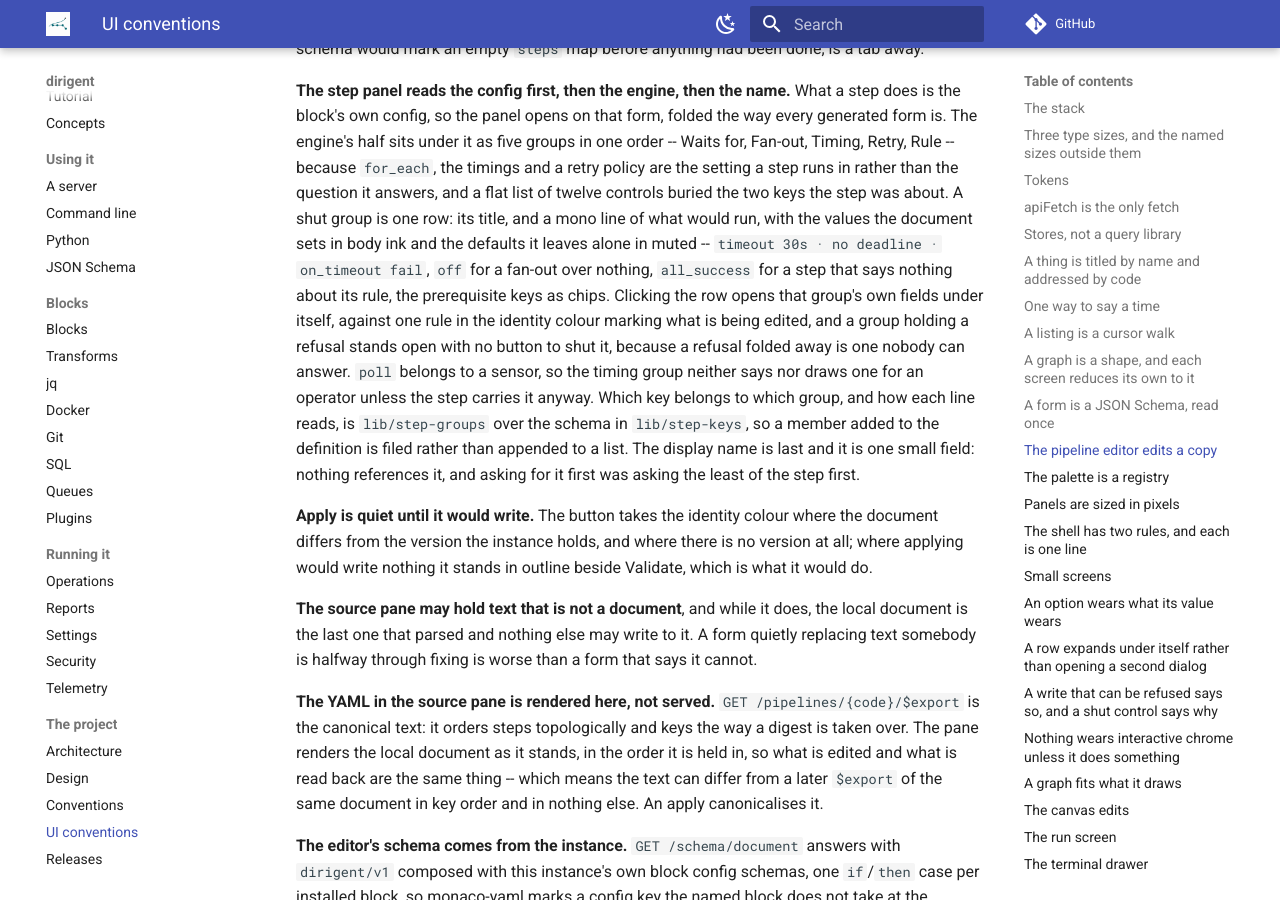
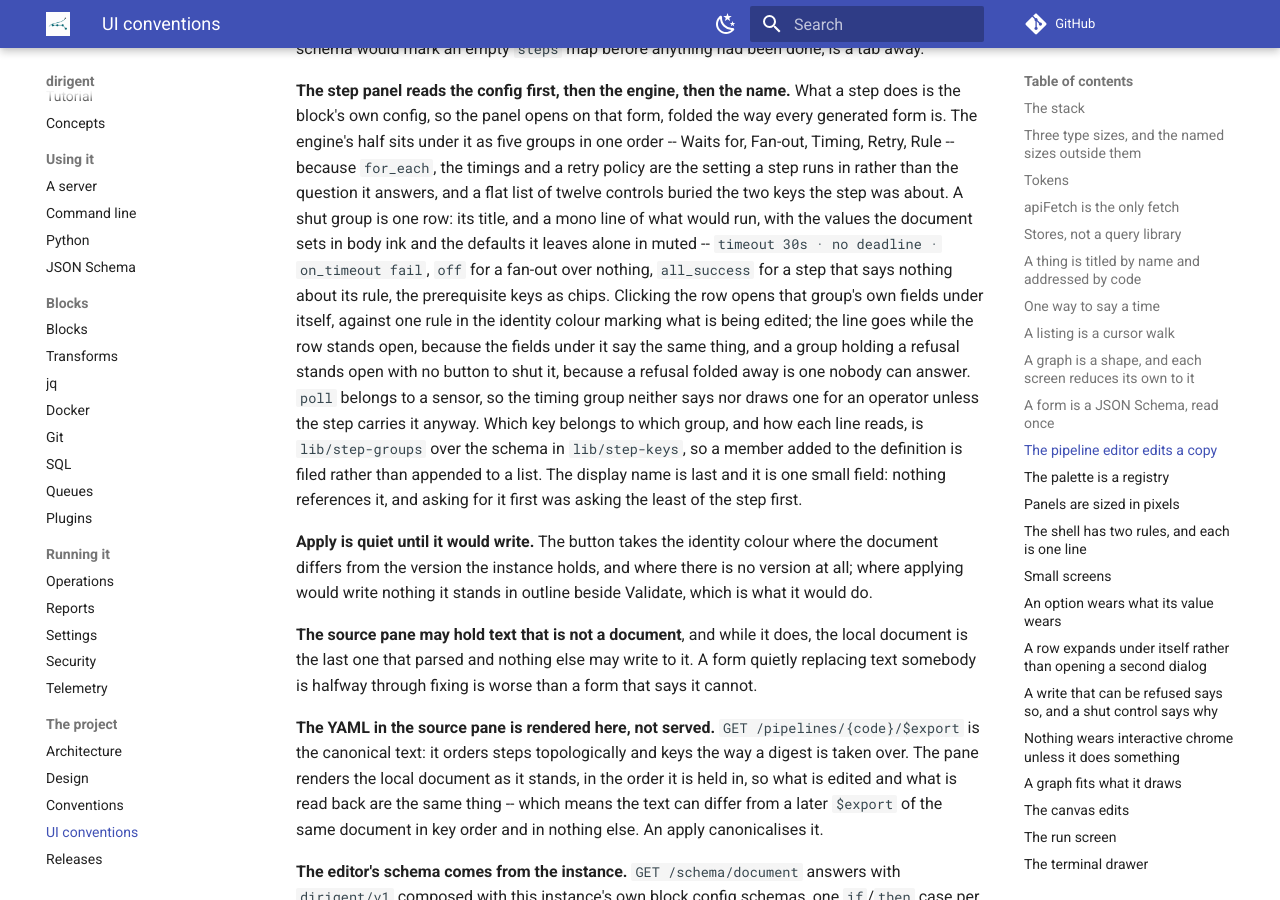
Before and after one commit to winterop-com/dirigent, an MkDocs documentation site: the page built from docs/ui-conventions.md, in a window 1280 px wide and 900 px high, scrolled down 16450 px. Built offline with MkDocs 1.6.1 and Material for MkDocs 9.7.7, drawn with Linux system fonts in a browser that asks for light colours; comment, search, counter and statistics services are not loaded.

Commit message:
feat(ui): an open group says nothing its fields do not

```diff
--- a/docs/ui-conventions.md
+++ b/docs/ui-conventions.md
@@ -625,7 +625,8 @@ A shut group is one row: its title, and a mono line of what would run, with the
 sets in body ink and the defaults it leaves alone in muted -- `timeout 30s · no deadline ·
 on_timeout fail`, `off` for a fan-out over nothing, `all_success` for a step that says nothing about
 its rule, the prerequisite keys as chips. Clicking the row opens that group's own fields under
-itself, against one rule in the identity colour marking what is being edited, and a group holding a
+itself, against one rule in the identity colour marking what is being edited; the line goes while
+the row stands open, because the fields under it say the same thing, and a group holding a
 refusal stands open with no button to shut it, because a refusal folded away is one nobody can
 answer. `poll` belongs to a sensor, so the timing group neither says nor draws one for an operator
 unless the step carries it anyway. Which key belongs to which group, and how each line reads, is
--- a/packages/dirigent-server/frontend/src/components/pipeline/StepTab.tsx
+++ b/packages/dirigent-server/frontend/src/components/pipeline/StepTab.tsx
@@ -277,7 +277,7 @@ function Group({
         <>
             <ChevronRight className={cn('size-3 shrink-0 self-center', open && 'rotate-90')} aria-hidden />
             <span className="shrink-0 text-sm font-medium">{group.title}</span>
-            <Summary parts={group.summary} chips={group.chips} />
+            {!open && <Summary parts={group.summary} chips={group.chips} />}
         </>
     )
     return (
```
Also changed, not shown: 1 other file.
